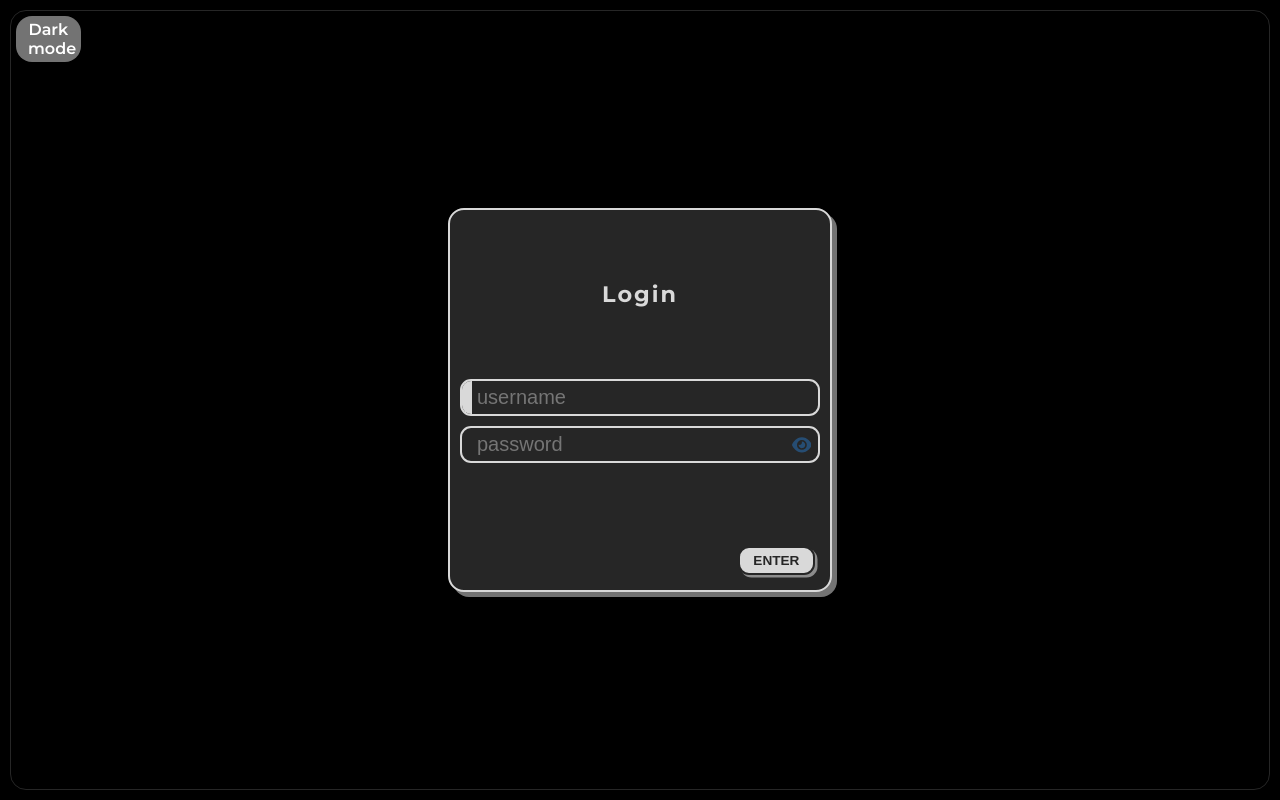
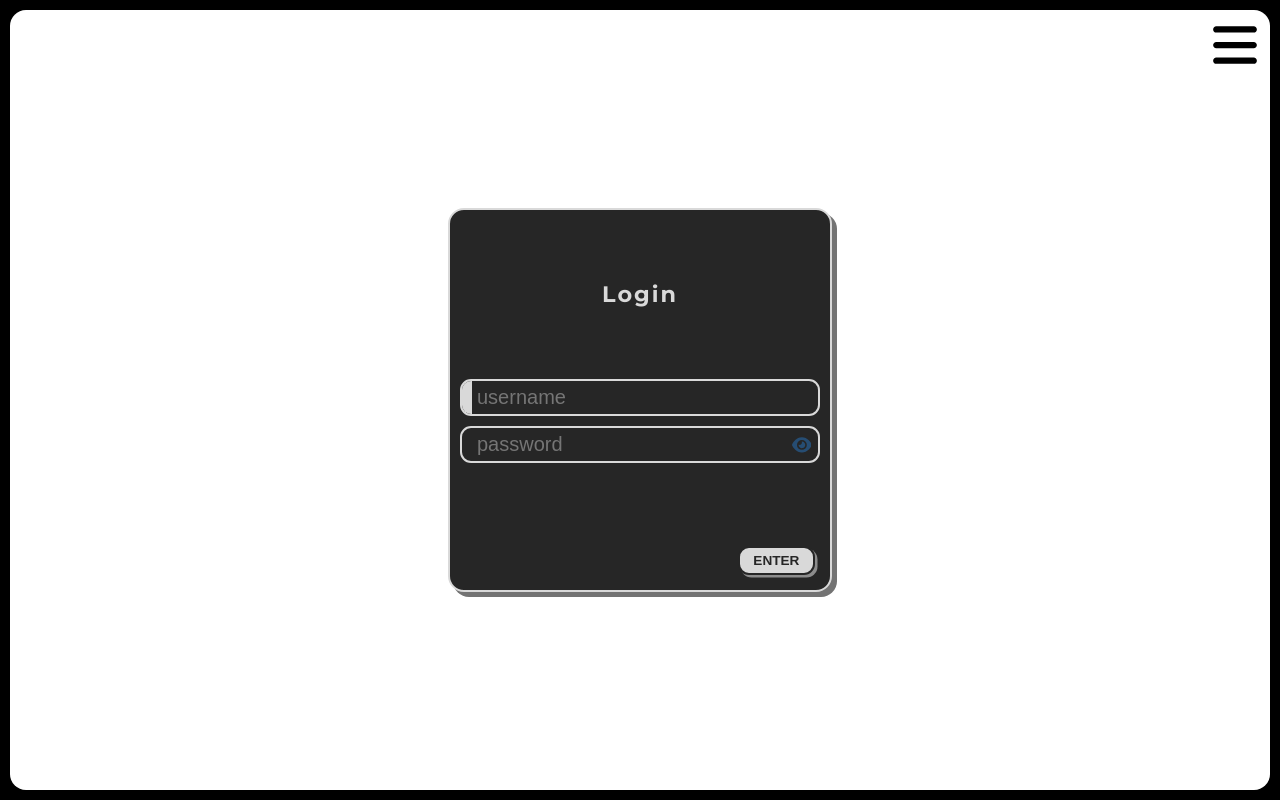
Before and after one commit to CrgioYalux/proyecto_integrador, a React (Vite) app in the folder client/: page /admin/login in a window 1280 px wide. Built offline with nearby package versions, Linux system fonts and the light colour scheme.

Commit message:
feat: implement the SidePanel component in the /admin pages

```diff
--- a/client/src/pages/Admin/Admin.css
+++ b/client/src/pages/Admin/Admin.css
@@ -10,36 +10,6 @@
 
     font-size: 1em;
 
-    border: 1px solid var(--secondary-color-l-low);
     border-radius: var(--brand-border-radius);
-    background-color: var(--secondary-color-l-base);
+    background-color: var(--primary-color-l-base);
 }
-
-.Admin_SwitchThemeBT {
-    position: absolute;
-    top: 5px;
-    left: 5px;
-
-    font-family: var(--primary-font);
-    font-size: 1em;
-    font-weight: 600;
-    padding: .25em .75em;
-
-    border: 0;
-    outline: 0;
-
-    color: var(--secondary-color-l-low);
-    background-color: var(--primary-color-l-high);
-
-    border-radius: calc(var(--brand-border-radius) - 5px);
-
-    cursor: pointer;
-    user-select: none;
-    -moz-user-select: none;
-    -webkit-user-select: none;
-}
-
-.Admin_SwitchThemeBT:focus {
-    outline: 1px solid var(--primary-color-l-high);
-    outline-offset: 2px;
-}
--- a/client/src/pages/Admin/Home/Home.css
+++ b/client/src/pages/Admin/Home/Home.css
@@ -19,6 +19,7 @@
 }
 
 .Home > h1 {
+    color: var(--brand-color-l-base);
     text-align: center;
 }
 
@@ -38,6 +39,11 @@
     aspect-ratio: 1;
     display: grid;
     place-items: center;
+}
+
+.Home_linkButton:focus {
+    outline: 1px solid var(--primary-color-l-base);
+    outline-offset: 2px;
 }
 
 .Home_linkButton > span {
--- a/client/src/pages/Admin/Home/index.tsx
+++ b/client/src/pages/Admin/Home/index.tsx
@@ -3,21 +3,17 @@ import './Home.css';
 import { useAdminSystem } from "../../../providers/AdminSystem";
 import { useNavigate } from 'react-router-dom';
 
-import logoImgUrl from '../../../assets/TrendStyle.png';
 import Button from '../../../components/Button';
 
 interface HomeProps {};
 
 const Home: React.FC<HomeProps> = ({ }) => {
-    const [state, actions] = useAdminSystem();
+    const [state] = useAdminSystem();
     const navigate = useNavigate();
 
     return (
         <div className='Home'>
             <h1>Welcome {state.businessInfo.name}!</h1>
-            <div className='Home_logo'>
-                <img src={logoImgUrl} />
-            </div>
             <div className='Home_container'>
                 <Button className='Home_linkButton' onClick={() => navigate('/admin/sales')}><span>SALES</span></Button>
                 <Button className='Home_linkButton' onClick={() => navigate('/admin/purchases')}><span>PURCHASES</span></Button>
@@ -25,7 +21,6 @@ const Home: React.FC<HomeProps> = ({ }) => {
                 <Button className='Home_linkButton' onClick={() => navigate('/admin/inventory')}><span>INVENTORY</span></Button>
                 <Button className='Home_linkButton' onClick={() => navigate('/admin/accounts')}><span>ACCOUNTS</span></Button>
             </div>
-            <Button className='Home_logOutButton' onClick={() => actions.userSession.logOut()}>log out</Button>
         </div>
     );
 };
--- a/client/src/pages/Admin/index.tsx
+++ b/client/src/pages/Admin/index.tsx
@@ -1,5 +1,5 @@
+import SidePanel from '../../components/SidePanel';
 import './Admin.css';
-import SwitchThemeBT from '../../components/SwitchThemeBT';
 
 interface AdminProps {
     children?: React.ReactNode;
@@ -8,7 +8,7 @@ interface AdminProps {
 const Admin: React.FC<AdminProps> = ({ children }) => {
     return (
         <div className='Admin'>
-            <SwitchThemeBT className='Admin_SwitchThemeBT' />
+            <SidePanel />
             {children}
         </div>
     );
```
